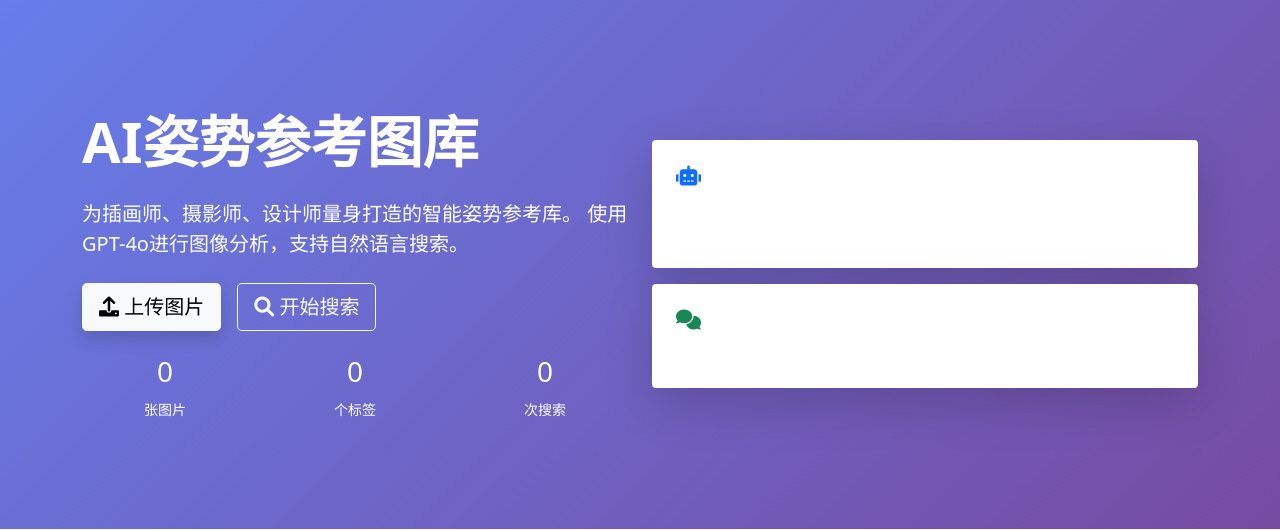
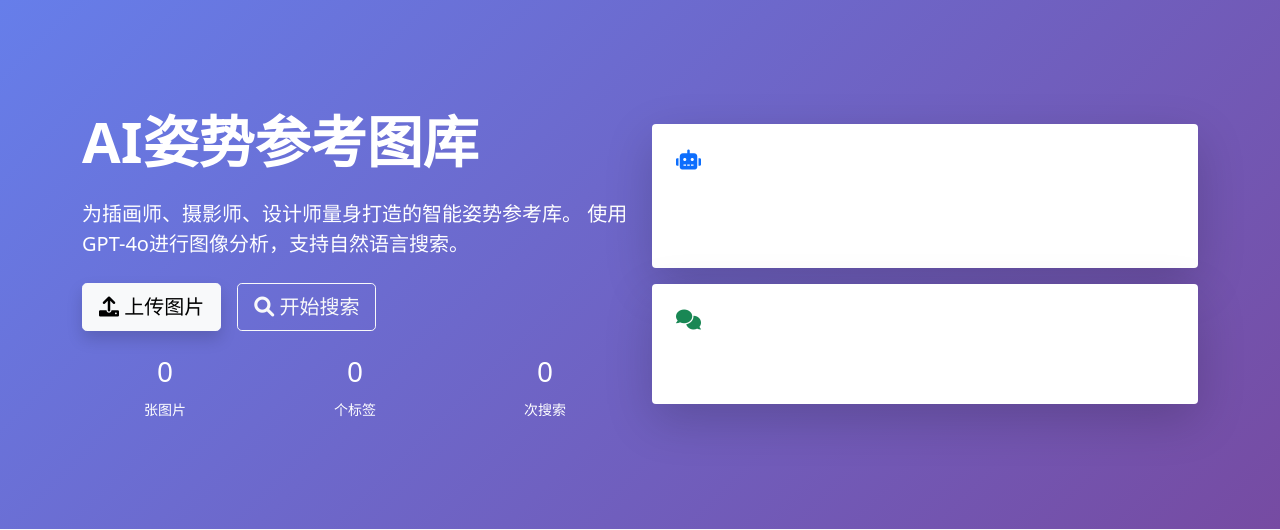
Before and after one commit to marvinli001/ai-pose-gallery, a FastAPI app: page / in a window 1280 px wide. Shown: the part 56-586 px from the top of the page. Run offline with FastAPI, Linux system fonts and the light colour scheme; data that the repository does not hold is empty; parts of the project's set-up code (start-up, migrations or seed data) failed here and were passed over.

Commit message:
feat: 优化功能卡片样式，增强可读性和视觉效果

```diff
--- a/app/templates/index.html
+++ b/app/templates/index.html
@@ -45,25 +45,28 @@
             </div>
             <div class="col-lg-6">
                 <div class="feature-showcase">
+                    <!-- 功能卡片1 - GPT-4o智能分析 -->
                     <div class="card shadow-lg border-0 feature-card">
                         <div class="card-body p-4">
-                            <h5 class="card-title feature-title">
+                            <h5 class="feature-card-title">
                                 <i class="fas fa-robot text-primary"></i>
                                 GPT-4o智能分析
                             </h5>
-                            <p class="card-text feature-description">
+                            <p class="feature-card-text">
                                 自动识别姿势、表情、场景、光线、角度等特征，
                                 生成精准的标签和描述。
                             </p>
                         </div>
                     </div>
+
+                    <!-- 功能卡片2 - 自然语言搜索 -->
                     <div class="card shadow-lg border-0 mt-3 feature-card">
                         <div class="card-body p-4">
-                            <h5 class="card-title feature-title">
+                            <h5 class="feature-card-title">
                                 <i class="fas fa-comments text-success"></i>
                                 自然语言搜索
                             </h5>
-                            <p class="card-text feature-description">
+                            <p class="feature-card-text">
                                 支持"女性坐姿室内"、"男性站立户外"等
                                 自然语言查询方式。
                             </p>
@@ -267,32 +268,63 @@
     color: #333 !important;
 }
 
-/* 功能卡片样式优化 */
+/* ===== 重点修复：功能卡片样式 ===== */
 .feature-showcase .feature-card {
     transform: translateY(0);
     transition: transform 0.3s ease;
-    background: white;
+    background: white !important; /* 强制白色背景 */
+    border: none !important;
 }
 
 .feature-showcase .feature-card:hover {
     transform: translateY(-5px);
 }
 
-.feature-title {
+/* 功能卡片标题 - 强制深色 */
+.feature-card-title {
     color: #333 !important;
-    font-weight: 600;
-    margin-bottom: 1rem;
+    font-weight: 600 !important;
+    margin-bottom: 1rem !important;
+    font-size: 1.25rem !important;
 }
 
-.feature-description {
-    color: #666 !important;
-    line-height: 1.6;
-    margin-bottom: 0;
+/* 功能卡片标题图标颜色 */
+.feature-card-title .text-primary {
+    color: #0d6efd !important;
+}
+
+.feature-card-title .text-success {
+    color: #198754 !important;
+}
+
+/* 功能卡片文字内容 - 强制深灰色 */
+.feature-card-text {
+    color: #555 !important;
+    line-height: 1.6 !important;
+    margin-bottom: 0 !important;
+    font-size: 0.95rem !important;
+}
+
+/* 覆盖可能的Bootstrap默认样式 */
+.feature-card .card-body {
+    background: white !important;
+}
+
+.feature-card .card-body * {
+    color: inherit;
+}
+
+.feature-card .card-title {
+    color: #333 !important;
+}
+
+.feature-card .card-text {
+    color: #555 !important;
 }
 
 /* 搜索区域样式 */
 .section-title {
-    color: #333;
+    color: #333 !important;
     font-weight: 600;
     margin-bottom: 2rem;
 }
@@ -439,8 +478,16 @@
 }
 
 /* 文字颜色确保可读性 */
-.card-text, .card-title, .text-muted {
+.card-text {
     color: #666 !important;
+}
+
+.card-title {
+    color: #333 !important;
+}
+
+.text-muted {
+    color: #6c757d !important;
 }
 
 .badge.bg-secondary {
@@ -494,20 +541,33 @@
     }
 }
 
-/* 暗色主题支持 */
-@media (prefers-color-scheme: dark) {
-    .bg-light {
-        background-color: #f8f9fa !important;
-    }
+.hero-section .feature-card,
+.hero-section .feature-card * {
+    color: #333 !important;
+}
+.hero-section .feature-card .feature-card-title {
+    color: #333 !important;
+}
+.hero-section .feature-card .feature-card-text {
+    color: #555 !important;
+}
 
-    .card {
-        background-color: white;
-    }
+/* 强制覆盖所有可能的Bootstrap样式冲突 */
+.feature-card * {
+    color: inherit !important;
+}
 
-    .form-control, .form-select {
-        background-color: white;
-        color: #333;
-    }
+.feature-card h5 {
+    color: #333 !important;
+}
+
+.feature-card p {
+    color: #555 !important;
+}
+
+/* 确保卡片内容区域是白色背景 */
+.card-body {
+    background-color: white !important;
 }
 </style>
 {% endblock %}
@@ -623,7 +683,7 @@
             <div class="text-center py-5">
                 <i class="fas fa-search fa-3x text-muted mb-3"></i>
                 <h5 style="color: #666;">没有找到相关图片</h5>
-                <p class="text-muted">尝试使用其他关键词或上传更多图片</p>
+                <p style="color: #999;">尝试使用其他关键词或上传更多图片</p>
                 <a href="/upload" class="btn btn-primary">
                     <i class="fas fa-upload"></i> 上传图片
                 </a>
```
Also changed, not shown: other parts of app/templates/index.html (+21 -16 lines).
